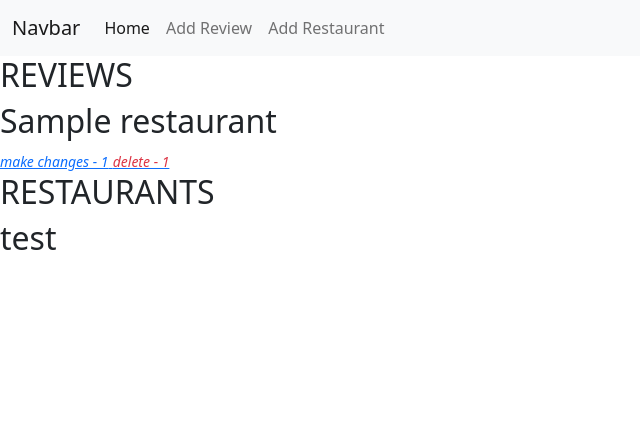
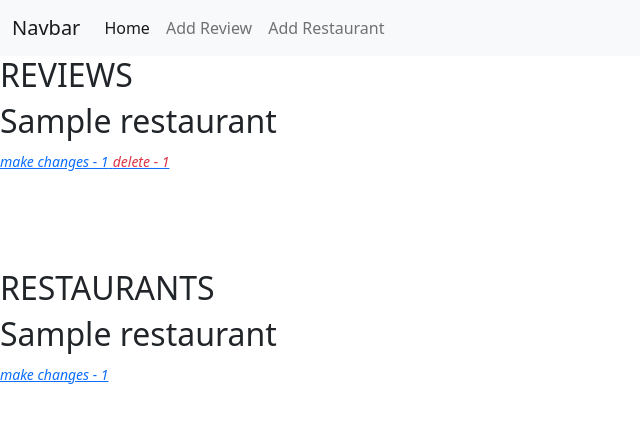
Before and after one commit to Code-Institute-Submissions/darylkangjh-EatRank, a Flask app: page / in a window 1280 px wide. Shown: the top 423 px of the page, without its empty margins (0-640 px from the left). Run offline with Flask 2, Linux system fonts and the light colour scheme; a database or web service that is not in the repository returns one stand-in record (values such as "Sample title").

Commit message:
added update restaurant route - success

```diff
--- a/app.py
+++ b/app.py
@@ -18,15 +18,15 @@ COLLECTION_RESTAURANT = 'restaurants'
 
 # Connection to MONGODB
 connect = pymongo.MongoClient(MONGO_URI)
-db_review =connect[DATABASE_NAME][COLLECTION_REVIEW]
-db_restaurant =connect[DATABASE_NAME][COLLECTION_RESTAURANT]
+db_review = connect[DATABASE_NAME][COLLECTION_REVIEW]
+db_restaurant = connect[DATABASE_NAME][COLLECTION_RESTAURANT]
 print("**** Connected to MongoDB Database ****")
 
 # HOME ROUTE
 @app.route('/')
 def index():
     reviews = db_review.find({})
-    restaurants = [{'name':'test'}]
+    restaurants = db_restaurant.find({})
     return render_template('index.html', reviews=reviews, restaurants=restaurants)
 
 #  REVIEW  ROUTES
@@ -72,12 +72,29 @@ def delete_review(task_id):
 def create_restaurant():
     if request.method == "POST":
         restaurant = request.form.get("restaurant")
-        db_review.insert({
+        db_restaurant.insert({
             'restaurant': restaurant
         })
         return redirect(url_for('index'))
     return render_template('restaurants/create_restaurant.html')
+# UPDATE RESTAURANT ROUTE
+@app.route('/update_restaurant/<task_id>', methods=["GET", "POST"])
+def update_restaurant(task_id):
+    if request.method == "POST":
+        restaurant = request.form.get("restaurant")
+        db_review.update({
+            "_id" : ObjectId(task_id)
+        },{
+            '$set': {
+            'restaurant': restaurant
+            }
+        })
+        return redirect(url_for('index'))
 
+    restaurant_edit = db_restaurant.find_one({
+      "_id":ObjectId(task_id)
+    })
+    return render_template('restaurants/update_restaurant.html', restaurant = restaurant_edit)
 
 
 
--- a/templates/index.html
+++ b/templates/index.html
@@ -8,10 +8,12 @@
         <a href="{{ url_for ('update_review', task_id=item._id) }}"><small><i>make changes - {{item._id}}</i></small> </a>
         <a href="{{ url_for ('delete_review', task_id=item._id) }}"><small class="text-danger"><i>delete - {{item._id}}</i></small> </a>
     {% endfor %}
-
+    <div class="p-5"></div>
     <h2>RESTAURANTS</h2>
     {% for item in restaurants %}
-        <h2>{{item.name}}</h2>
+        <h2>{{item.restaurant}}</h2>
+        <a href="{{ url_for ('update_restaurant', task_id=item._id) }}"><small><i>make changes - {{item._id}}</i></small> </a>
+
     {% endfor %}
 
 </main>
```
Also changed, not shown: templates/restaurants/update_restaurant.html (added, +9 -0 lines).
